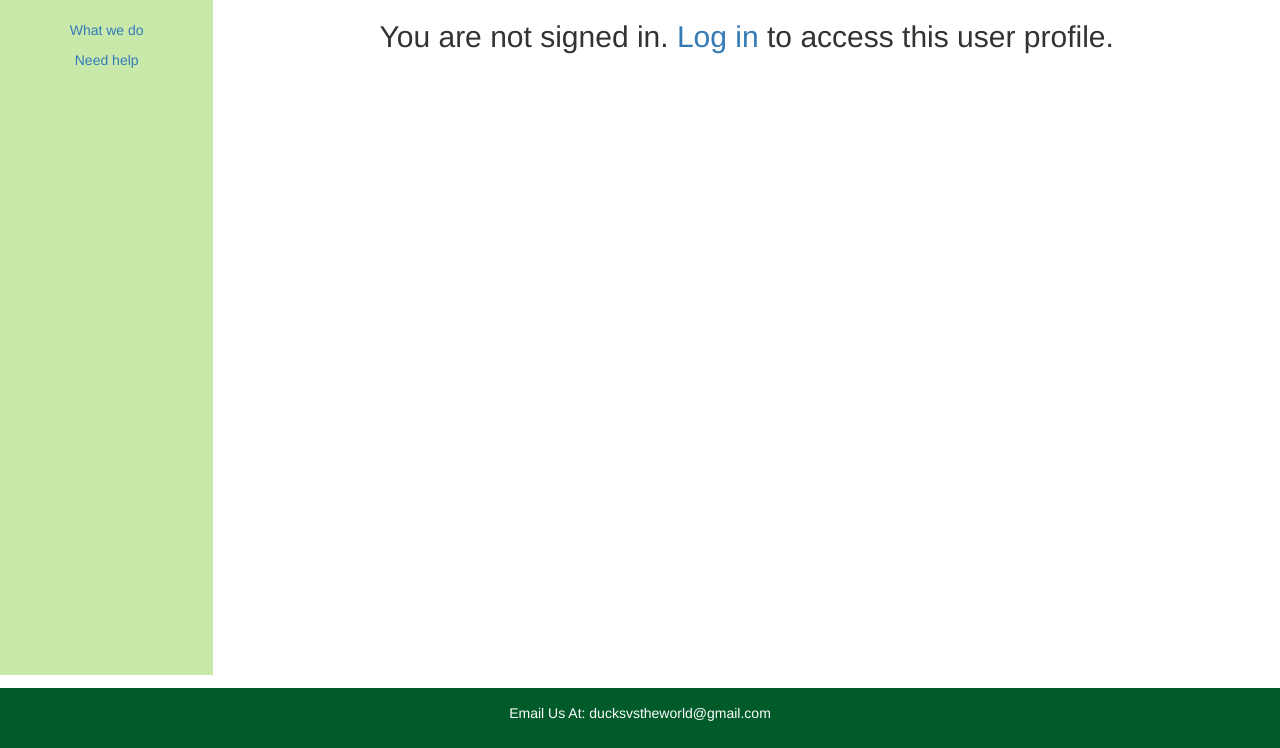
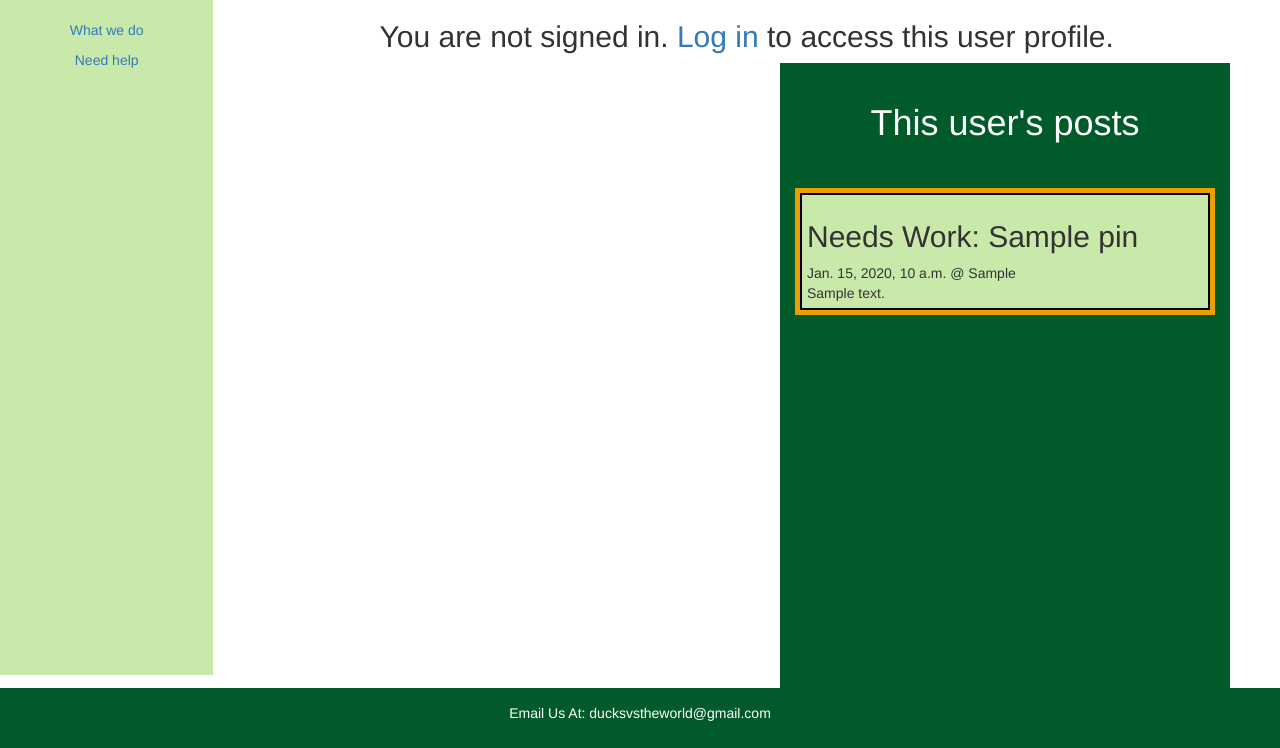
Before and after one commit to ntackyt/DucksVTheWorld, a Django app: template app/templates/app/show_user_profile.html in a window 1280 px wide. Shown: the part 52-800 px from the top of the page. Run offline with Django 3.2, Linux system fonts and the light colour scheme; the template is opened without the code that fills it: most values are stand-ins (such as "Sample title", 1, 10 or a date in 2020); some libraries are stand-ins or nearby versions.

Commit message:
Adding user posts to all user's profile pages when accessed from Map page

```diff
--- a/app/static/app/content/site.css
+++ b/app/static/app/content/site.css
@@ -171,7 +171,7 @@ input[type="checkbox"].input-validation-error {
     right: 0;
 }
 
-.scroll_profile h1 {
+.scroll_profile h1, h2 {
     color: white;
 }
 
@@ -189,12 +189,12 @@ input[type="checkbox"].input-validation-error {
     height: auto;
 }
 
-  /* Style the tab */
+/* Style the tab */
 .tab {
     overflow: hidden;
     border: 1px solid #ccc;
     background-color: #f1f1f1;
-  }
+}
 
   /* Style the buttons inside the tab */
   .tab button {
--- a/app/templates/app/profile.html
+++ b/app/templates/app/profile.html
@@ -72,6 +72,9 @@
 <div id="user_posts">
     <div class="scroll_profile" id="user_posts_scroll">
         <h1>Your posts</h1> <br /><br />
+        {% if pins|length < 1 %}
+            <h2>You don't have any posts yet!</h2>
+        {% else %}
         {% for pin in pins %}
         <div class="profPostDisp">
             <h2>
@@ -85,6 +88,7 @@
             {{ pin.pin_data.pin_desc}}
         </div>
         {% endfor %}
+        {% endif %}
     </div>
 </div>
 
--- a/app/templates/app/show_user_profile.html
+++ b/app/templates/app/show_user_profile.html
@@ -28,6 +28,30 @@
 {% else %}
 <h2>You are not signed in. <a href="/login/">Log in</a> to access this user profile.</h2>
 {% endif %}
+
+<div id="user_posts">
+    <div class="scroll_profile" id="user_posts_scroll">
+        <h1>This user's posts</h1> <br /><br />
+        {% if pins|length < 1 %}
+        <h2>They don't have any posts yet!</h2>
+        {% else %}
+        {% for pin in pins %}
+        <div class="profPostDisp">
+            <h2>
+                {% if pin.pin_data.pin_type_bool == "1" %}
+                Cleaned Up:
+                {% else %}
+                Needs Work:
+                {% endif %} {{ pin.pin_name }}
+            </h2>
+            {{ pin.pin_data.pin_date }} @ {{ pin.pin_data.pin_addr }} <br />
+            {{ pin.pin_data.pin_desc}}
+        </div>
+        {% endfor %}
+        {% endif %}
+    </div>
+</div>
+
 {% endblock %}
 
 {% block scripts %}
```
Also changed, not shown: db.sqlite3.
